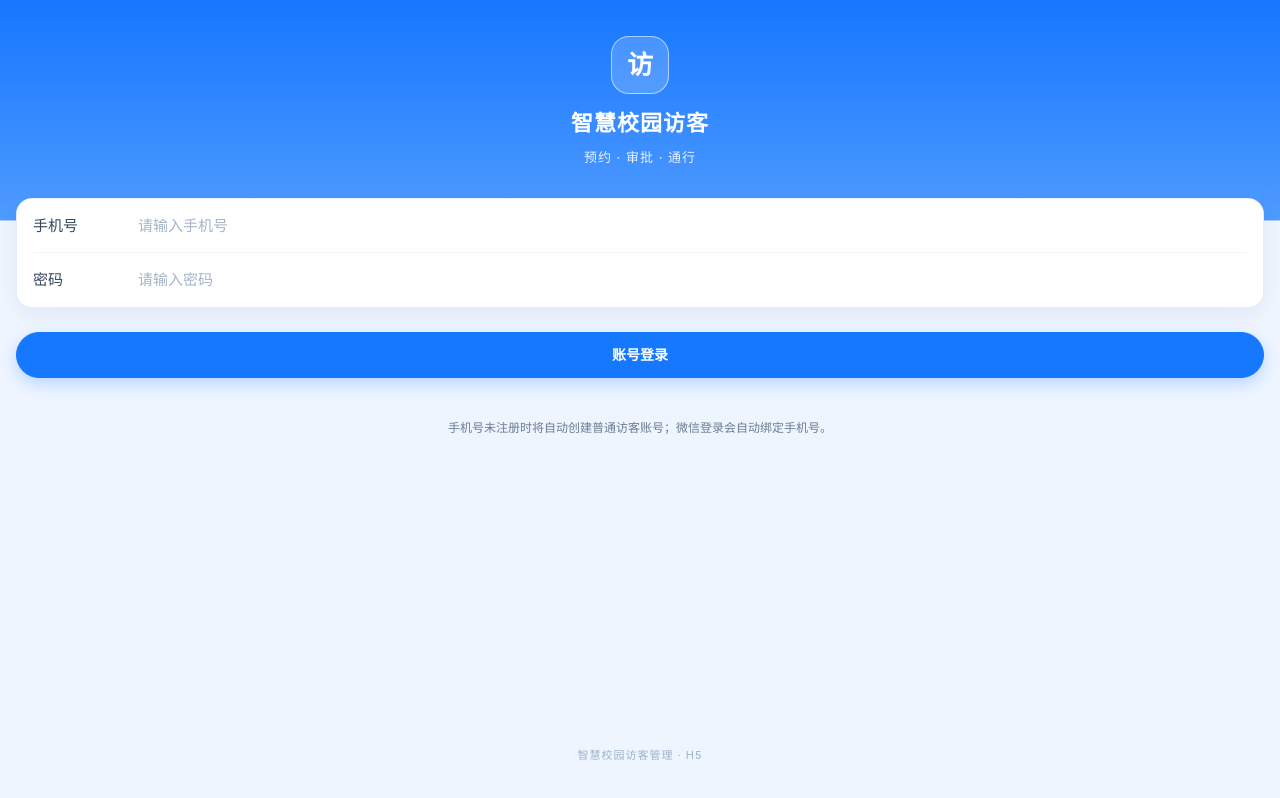
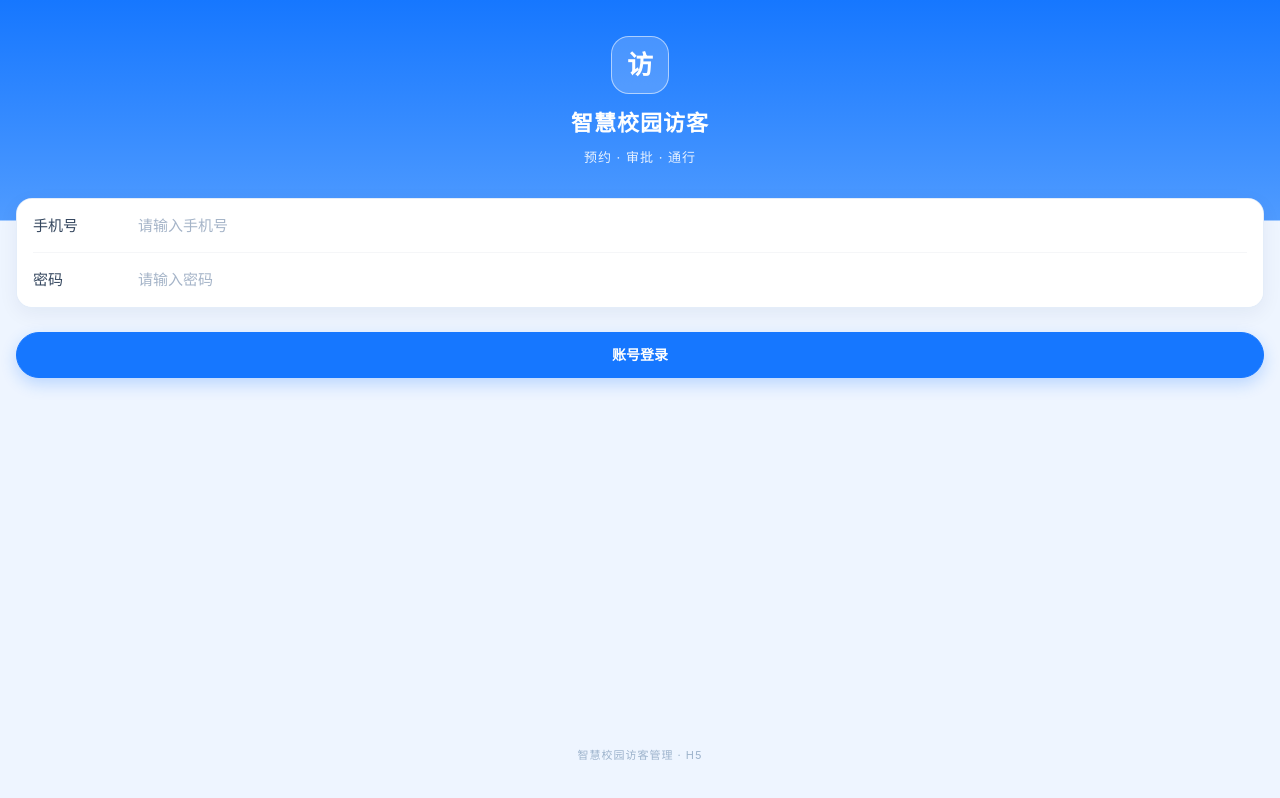
Before and after one commit to xingruyu111/visitor-manage-system, a Vue app in the folder frontend-h5/: page /login in a window 1280 px wide. Built offline with nearby package versions, Linux system fonts and the light colour scheme; no server answers.

Commit message:
style(h5): 登录页移除自动注册说明

```diff
--- a/frontend-h5/src/views/login/LoginView.vue
+++ b/frontend-h5/src/views/login/LoginView.vue
@@ -39,7 +39,6 @@
       </div>
     </van-form>
 
-    <p class="tip">手机号未注册时将自动创建普通访客账号；微信登录会自动绑定手机号。</p>
     <p class="foot">智慧校园访客管理 · H5</p>
   </div>
 </template>
@@ -185,12 +184,6 @@ onMounted(() => {
 .wechat {
   margin-top: 12px;
 }
-.tip {
-  margin: 16px;
-  color: #6b7c93;
-  font-size: 12px;
-  text-align: center;
-}
 .foot {
   margin-top: auto;
   padding-top: 40px;
```
